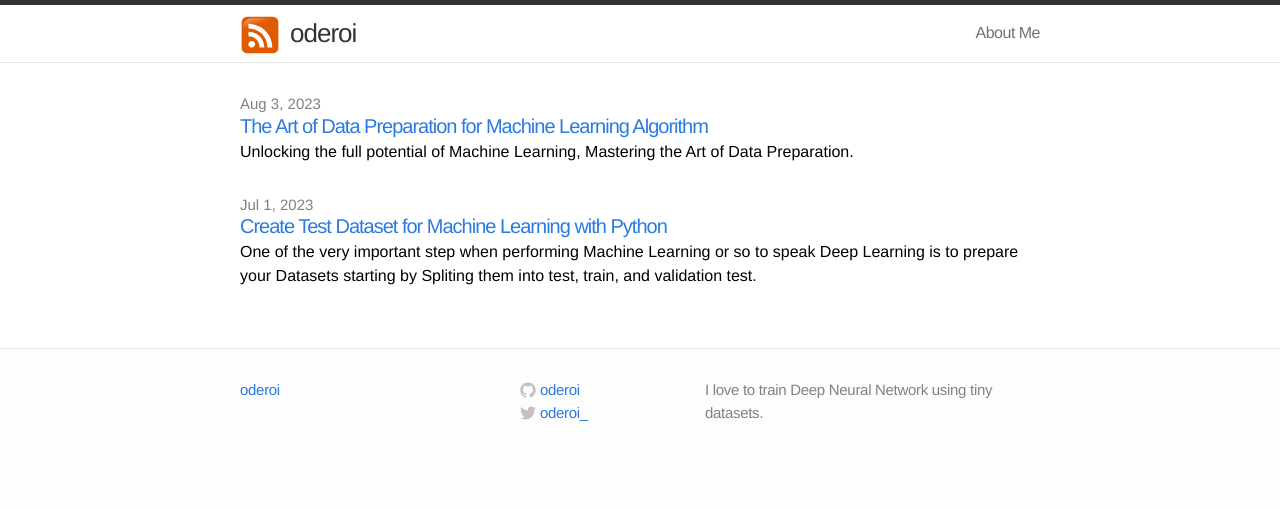
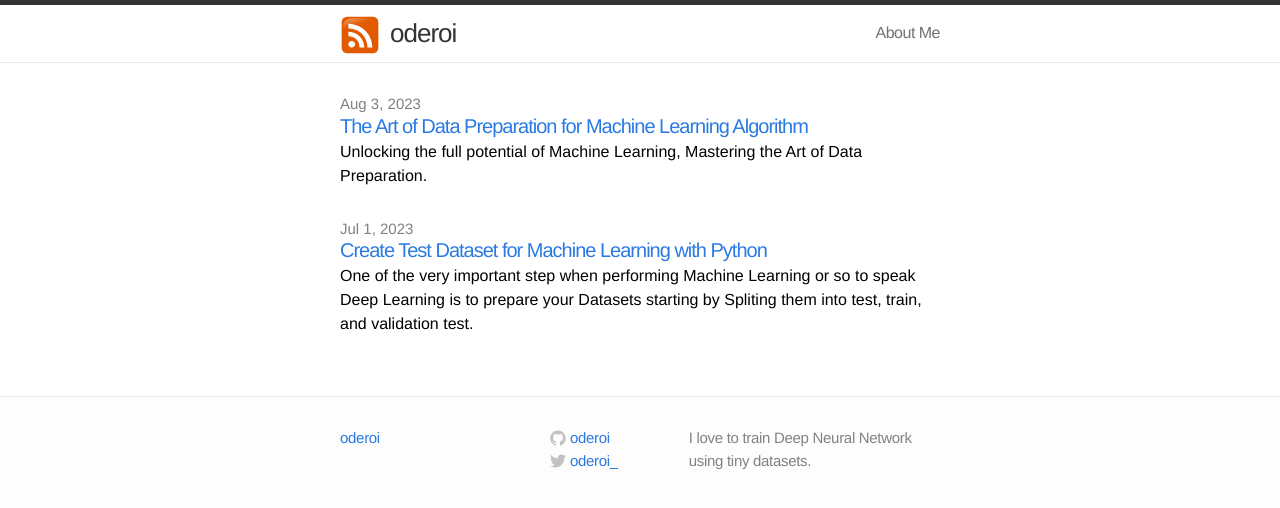
Before and after one commit to oderoi/oderoi.github.io, a Jekyll site: the page built from index.markdown, in a window 1280 px wide. Shown: the top 508 px of the page. Built offline with Jekyll 4.4.1, drawn with Linux system fonts in a browser that asks for light colours.

Commit message:
update width in css

```diff
--- a/css/main.css
+++ b/css/main.css
@@ -28,7 +28,7 @@ a:visited { color: #205caa; }
 .wrap:after { content:""; display:table; }
 .wrap:after { clear: both; }
 .wrap {
-  max-width: 800px;
+  max-width: 600px;
   padding: 0 30px;
   margin: 0 auto;
   zoom: 1;
```
Also changed, not shown: _posts/2023-08-03-Data-Preparation.markdown (renamed from _posts/2023-08-03-Prepare the Data for Machine Learning Algorithms.markdown).
